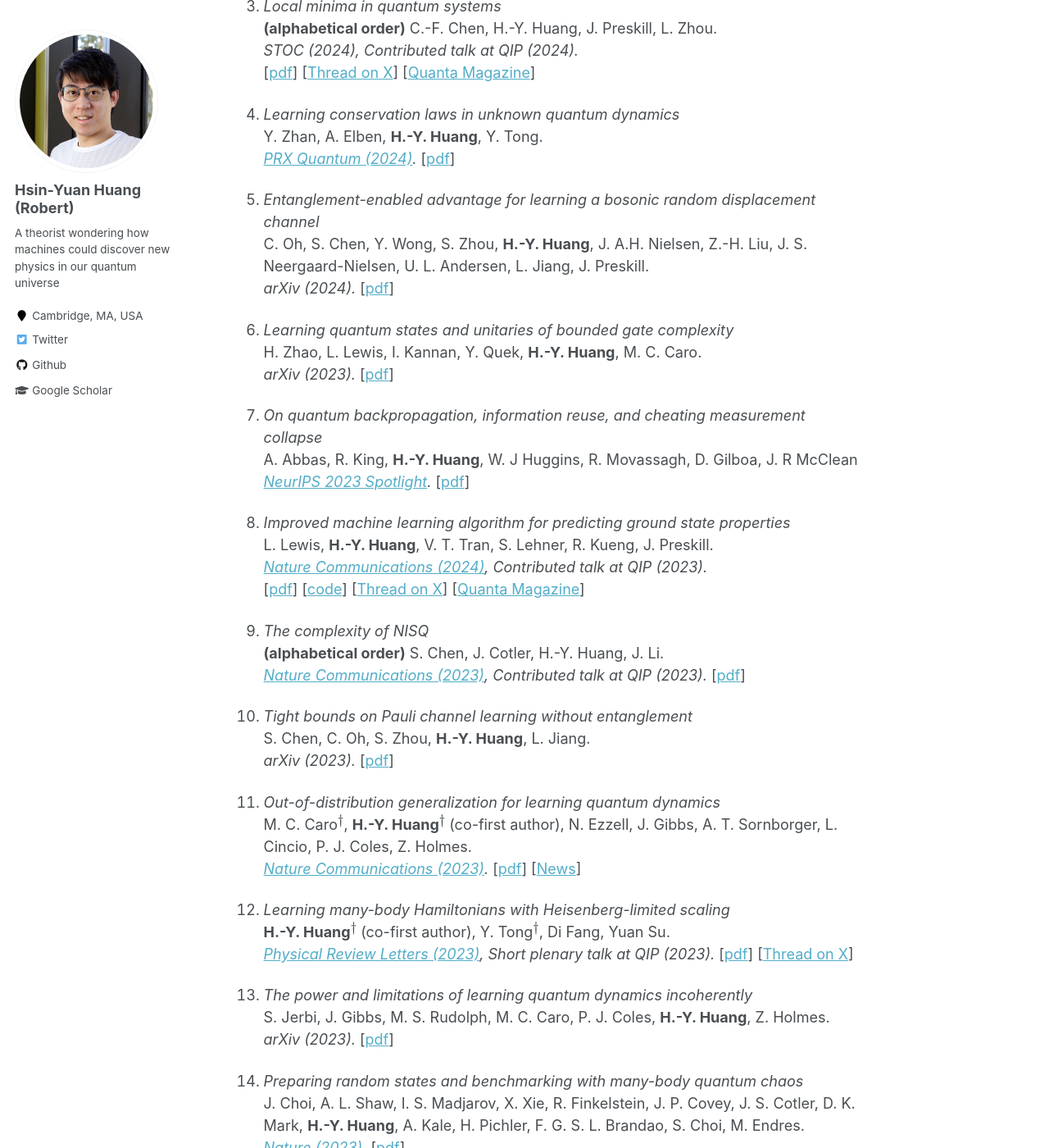
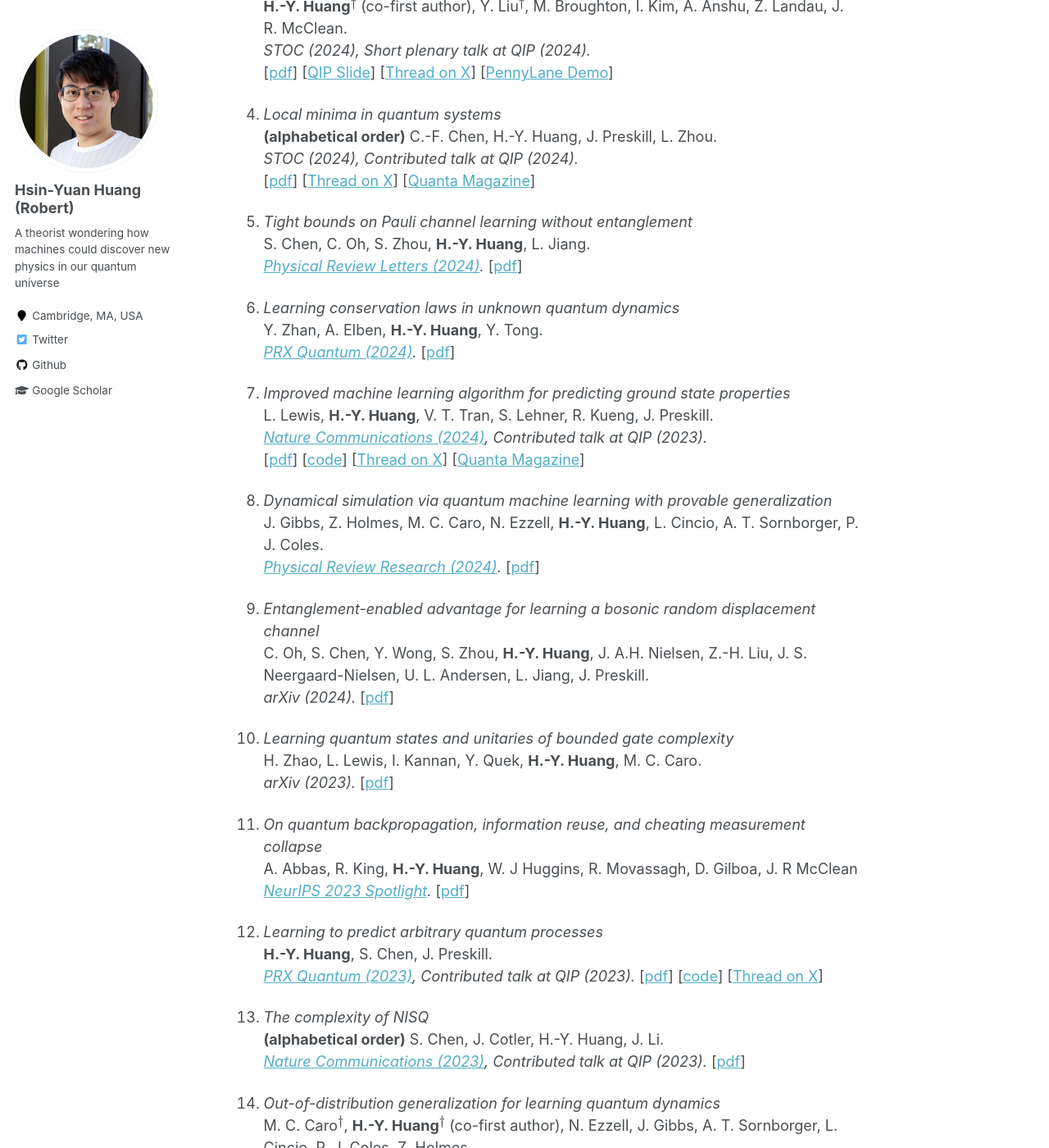
Before and after one commit to hsinyuan-huang/hsinyuan-huang.github.io, a Jekyll site: the page built from _pages/about.md, in a window 1280 px wide and 1400 px high, scrolled down 1741 px. Shown: the whole window at 82% size. Built offline with Jekyll 4.4.1, drawn with Linux system fonts in a browser that asks for light colours; emoji names are drawn with the system emoji font; formulas are drawn with MathJax 3; some of the changed text lies outside the part shown.

Commit message:
Update website

```diff
--- a/_pages/about.md
+++ b/_pages/about.md
@@ -37,6 +37,11 @@
 T. Schuster, J. Haferkamp, **H.-Y. Huang**<br>
 *arXiv (2024).* [<a href="https://arxiv.org/abs/2407.07754" target="_blank">pdf</a>] [<a href="https://x.com/RobertHuangHY/status/1811282817743208706" target="_blank">Thread on X</a>]
 
+1. *Certifying almost all quantum states with few single-qubit measurements* <br>
+**(alphabetical order)** H.-Y. Huang, J. Preskill, M. Soleimanifar.<br>
+*FOCS (2024), Contributed talk at QIP (2024).*<br>
+[<a href="https://arxiv.org/abs/2404.07281" target="_blank">pdf</a>] [<a href="https://x.com/RobertHuangHY/status/1780093918488773026" target="_blank">Thread on X</a>]
+
 1. *Learning shallow quantum circuits* <br>
 **H.-Y. Huang**<sup>$\dagger$</sup> (co-first author), Y. Liu<sup>$\dagger$</sup>, M. Broughton, I. Kim, A. Anshu, Z. Landau, J. R. McClean.<br>
 *STOC (2024), Short plenary talk at QIP (2024).*<br>
@@ -47,9 +52,22 @@
 *STOC (2024), Contributed talk at QIP (2024).*<br>
 [<a href="https://arxiv.org/abs/2309.16596" target="_blank">pdf</a>] [<a href="https://x.com/RobertHuangHY/status/1707861752942145672" target="_blank">Thread on X</a>] [<a href="https://www.quantamagazine.org/physicists-finally-find-a-problem-only-quantum-computers-can-do-20240312/" target="_blank">Quanta Magazine</a>]
 
+1. *Tight bounds on Pauli channel learning without entanglement* <br>
+S. Chen, C. Oh, S. Zhou, **H.-Y. Huang**, L. Jiang. <br>
+*<a href="https://doi.org/10.1103/PhysRevLett.132.180805" target="_blank">Physical Review Letters (2024)</a>.* [<a href="https://arxiv.org/abs/2309.13461" target="_blank">pdf</a>]
+
 1. *Learning conservation laws in unknown quantum dynamics* <br>
 Y. Zhan, A. Elben, **H.-Y. Huang**, Y. Tong. <br>
 *<a href="https://journals.aps.org/prxquantum/abstract/10.1103/PRXQuantum.5.010350" target="_blank">PRX Quantum (2024)</a>.* [<a href="https://arxiv.org/abs/2309.00774" target="_blank">pdf</a>]
+
+1. *Improved machine learning algorithm for predicting ground state properties* <br>
+L. Lewis, **H.-Y. Huang**, V. T. Tran, S. Lehner, R. Kueng, J. Preskill.<br>
+*<a href="https://www.nature.com/articles/s41467-024-45014-7" target="_blank">Nature Communications (2024)</a>, Contributed talk at QIP (2023).* <br>
+[<a href="https://arxiv.org/abs/2301.13169" target="_blank">pdf</a>] [<a href="https://github.com/lllewis234/improved-ml-algorithm" target="_blank">code</a>] [<a href="https://x.com/RobertHuangHY/status/1620505355360038912" target="_blank">Thread on X</a>] [<a href="https://www.quantamagazine.org/machine-learning-aids-classical-modeling-of-quantum-systems-20230914/" target="_blank">Quanta Magazine</a>]
+
+1. *Dynamical simulation via quantum machine learning with provable generalization* <br>
+J. Gibbs, Z. Holmes, M. C. Caro, N. Ezzell, **H.-Y. Huang**, L. Cincio, A. T. Sornborger, P. J. Coles. <br>
+*<a href="https://journals.aps.org/prresearch/abstract/10.1103/PhysRevResearch.6.013241" target="_blank">Physical Review Research (2024)</a>.* [<a href="https://arxiv.org/abs/2204.10269" target="_blank">pdf</a>]
 
 1. *Entanglement-enabled advantage for learning a bosonic random displacement channel* <br>
 C. Oh, S. Chen, Y. Wong, S. Zhou, **H.-Y. Huang**, J. A.H. Nielsen, Z.-H. Liu, J. S. Neergaard-Nielsen, U. L. Andersen, L. Jiang, J. Preskill.<br>
@@ -63,30 +81,25 @@
 A. Abbas, R. King, **H.-Y. Huang**, W. J Huggins, R. Movassagh, D. Gilboa, J. R McClean
 *<a href="https://proceedings.neurips.cc/paper_files/paper/2023/hash/8c3caae2f725c8e2a55ecd600563d172-Abstract-Conference.html" target="_blank">NeurIPS 2023 Spotlight</a>.* [<a href="https://arxiv.org/abs/2305.13362" target="_blank">pdf</a>]
 
-1. *Improved machine learning algorithm for predicting ground state properties* <br>
-L. Lewis, **H.-Y. Huang**, V. T. Tran, S. Lehner, R. Kueng, J. Preskill.<br>
-*<a href="https://www.nature.com/articles/s41467-024-45014-7" target="_blank">Nature Communications (2024)</a>, Contributed talk at QIP (2023).* <br>
-[<a href="https://arxiv.org/abs/2301.13169" target="_blank">pdf</a>] [<a href="https://github.com/lllewis234/improved-ml-algorithm" target="_blank">code</a>] [<a href="https://x.com/RobertHuangHY/status/1620505355360038912" target="_blank">Thread on X</a>] [<a href="https://www.quantamagazine.org/machine-learning-aids-classical-modeling-of-quantum-systems-20230914/" target="_blank">Quanta Magazine</a>]
+1. *Learning to predict arbitrary quantum processes* <br>
+**H.-Y. Huang**, S. Chen, J. Preskill.<br>
+*<a href="https://journals.aps.org/prxquantum/abstract/10.1103/PRXQuantum.4.040337" target="_blank">PRX Quantum (2023)</a>, Contributed talk at QIP (2023).* [<a href="https://arxiv.org/abs/2210.14894" target="_blank">pdf</a>] [<a href="https://github.com/hsinyuan-huang/learning-quantum-process" target="_blank">code</a>] [<a href="https://x.com/RobertHuangHY/status/1585433883146825728" target="_blank">Thread on X</a>]
 
 1. *The complexity of NISQ* <br>
 **(alphabetical order)** S. Chen, J. Cotler, H.-Y. Huang, J. Li.<br>
 *<a href="https://www.nature.com/articles/s41467-023-41217-6" target="_blank">Nature Communications (2023)</a>, Contributed talk at QIP (2023).* [<a href="https://arxiv.org/abs/2210.07234" target="_blank">pdf</a>]
 
-1. *Tight bounds on Pauli channel learning without entanglement* <br>
-S. Chen, C. Oh, S. Zhou, **H.-Y. Huang**, L. Jiang. <br>
-*arXiv (2023).* [<a href="https://arxiv.org/abs/2309.13461" target="_blank">pdf</a>]
-
 1. *Out-of-distribution generalization for learning quantum dynamics* <br>
 M. C. Caro<sup>$\dagger$</sup>, **H.-Y. Huang**<sup>$\dagger$</sup> (co-first author), N. Ezzell, J. Gibbs, A. T. Sornborger, L. Cincio, P. J. Coles, Z. Holmes.<br>
 *<a href="https://www.nature.com/articles/s41467-023-39381-w" target="_blank">Nature Communications (2023)</a>.* [<a href="https://arxiv.org/abs/2204.10268" target="_blank">pdf</a>] [<a href="https://www.eurekalert.org/news-releases/994275">News</a>]
 
+1. *The power and limitations of learning quantum dynamics incoherently* <br>
+S. Jerbi, J. Gibbs, M. S. Rudolph, M. C. Caro, P. J. Coles, **H.-Y. Huang**, Z. Holmes.<br>
+*arXiv (2023).* [<a href="https://arxiv.org/abs/2303.12834" target="_blank">pdf</a>]
+
 1. *Learning many-body Hamiltonians with Heisenberg-limited scaling* <br>
 **H.-Y. Huang**<sup>$\dagger$</sup> (co-first author), Y. Tong<sup>$\dagger$</sup>, Di Fang, Yuan Su. <br>
 *<a href="https://journals.aps.org/prl/abstract/10.1103/PhysRevLett.130.200403" target="_blank">Physical Review Letters (2023)</a>, Short plenary talk at QIP (2023).* [<a href="https://arxiv.org/abs/2210.03030" target="_blank">pdf</a>] [<a href="https://x.com/RobertHuangHY/status/1578350030641328128" target="_blank">Thread on X</a>]
-
-1. *The power and limitations of learning quantum dynamics incoherently* <br>
-S. Jerbi, J. Gibbs, M. S. Rudolph, M. C. Caro, P. J. Coles, **H.-Y. Huang**, Z. Holmes.<br>
-*arXiv (2023).* [<a href="https://arxiv.org/abs/2303.12834" target="_blank">pdf</a>]
 
 1. *Preparing random states and benchmarking with many-body quantum chaos* <br>
 J. Choi, A. L. Shaw, I. S. Madjarov, X. Xie, R. Finkelstein, J. P. Covey, J. S. Cotler, D. K. Mark, **H.-Y. Huang**, A. Kale, H. Pichler, F. G. S. L. Brandao, S. Choi, M. Endres. <br>
@@ -140,12 +149,6 @@
 *H.-Y. Huang, S. Flammia, J. Preskill.* <br>
 *Contributed talk at QIP (2022).*
 [<a href="https://arxiv.org/abs/2204.13691" target="_blank">pdf</a>]
-
-
-1. *Dynamical simulation via quantum machine learning with provable generalization* <br>
-J. Gibbs, Z. Holmes, M. C. Caro, N. Ezzell, **H.-Y. Huang**, L. Cincio, A. T. Sornborger, P. J. Coles. <br>
-*arXiv (2022).*
-[<a href="https://arxiv.org/abs/2204.10269" target="_blank">pdf</a>]
 
 
 1. *Learning quantum states from their classical shadows* <br>
```
Also changed, not shown: other parts of _pages/about.md (+4 -8 lines).
